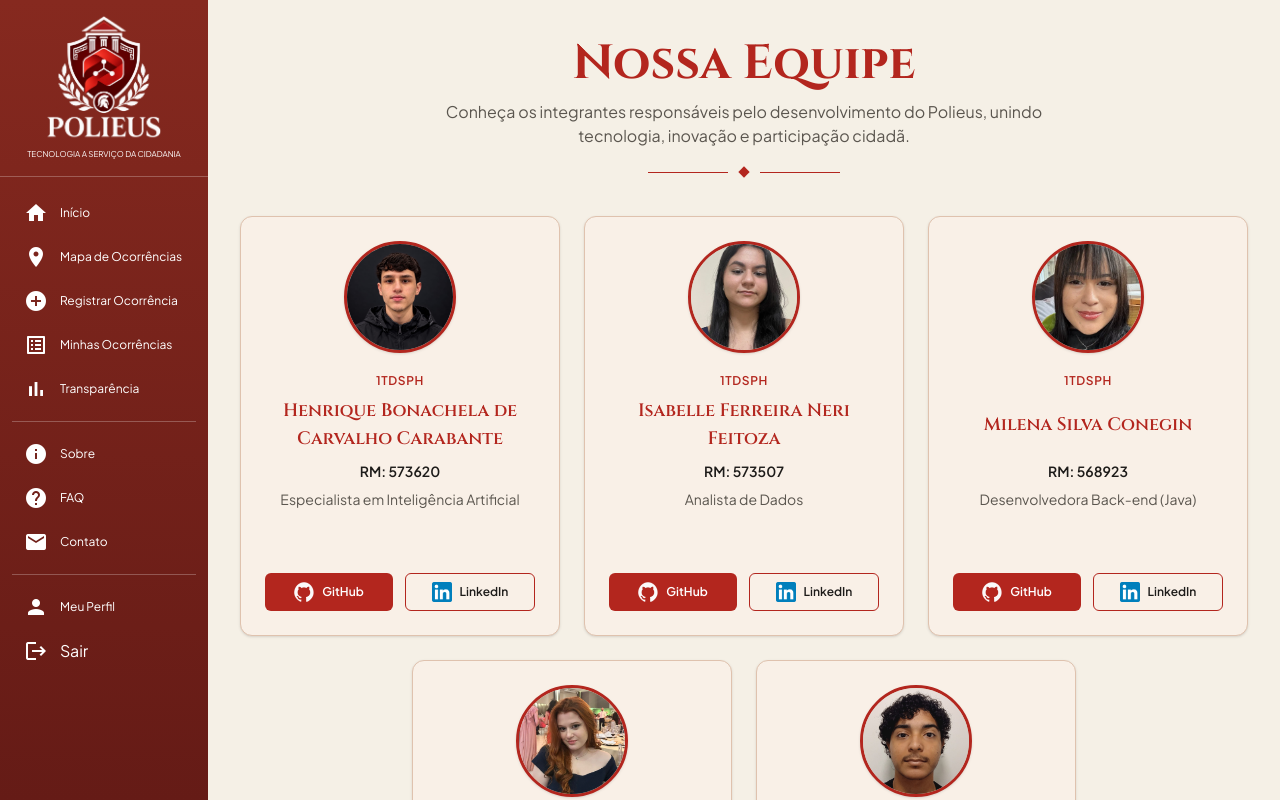
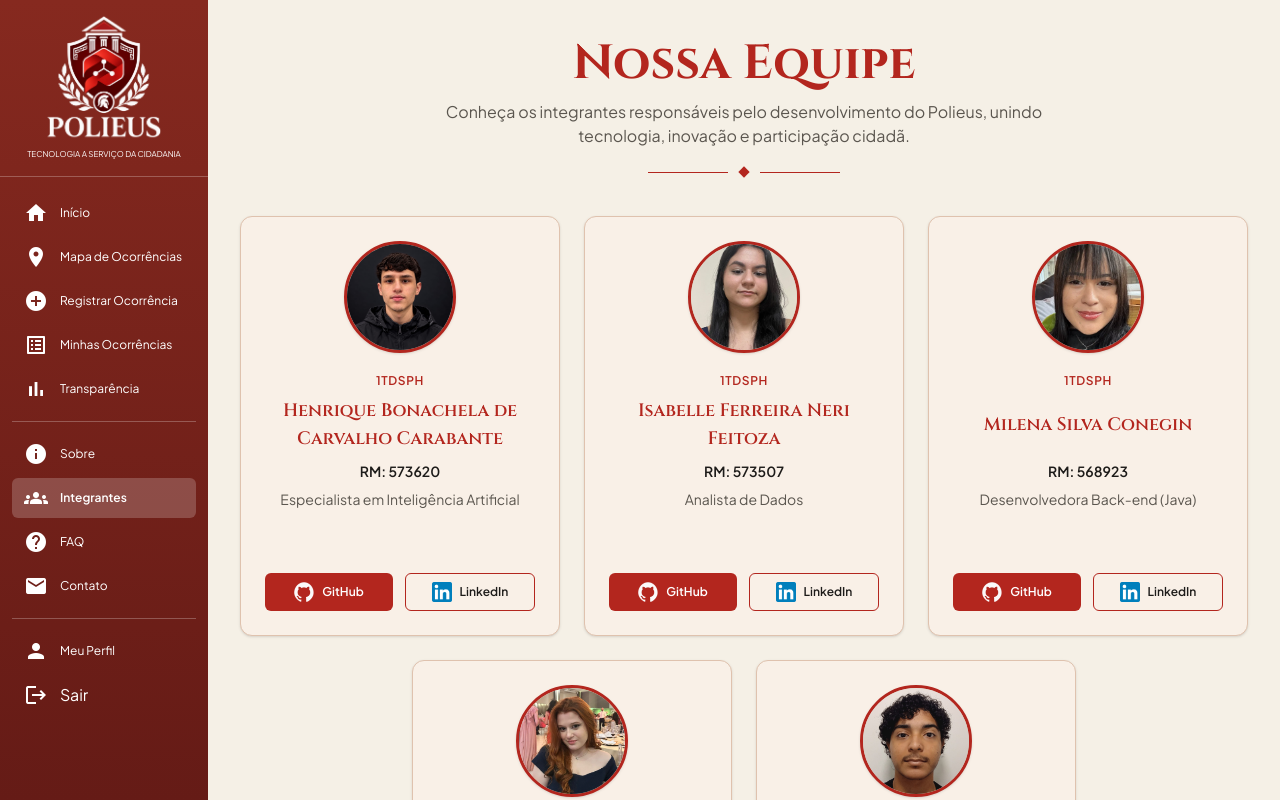
Before and after one commit to POLITECH-Global-Solution/Polieus, a React (Vite) app: page /integrantes in a window 1280 px wide. Shown: the top 800 px of the page. Built offline with nearby package versions, Linux system fonts and the light colour scheme.

Commit message:
feat: Adicionando a página de Integrantes ao menu de navegação.

```diff
--- a/src/components/Cabecalho/Cabecalho.tsx
+++ b/src/components/Cabecalho/Cabecalho.tsx
@@ -48,10 +48,12 @@ export default function Cabecalho({ tipoUsuario = 'cidadao', aoSair }: Cabecalho
                 <div className="flex flex-col items-center border-b border-white/25 px-2 pt-3 pb-4">
                     <img src="/favicons/logo_polieus2.png" alt="Logo do Polieus"
                          className="w-44 h-auto object-contain" />
-            <p className="mt-1 text-center text-[8px] uppercase leading-3 text-white"> Tecnologia a serviço da cidadania</p>
+                    <p className="mt-1 text-center text-[8px] uppercase leading-3 text-white">
+                        Tecnologia a serviço da cidadania
+                    </p>
                 </div>
 
-        <nav aria-label="Menu principal" className="flex flex-1 flex-col px-3 pt-4 pb-3">
+                <nav aria-label="Menu principal" className="flex flex-1 flex-col overflow-y-auto px-3 pt-4 pb-3">
 
                     <ul className="flex flex-col gap-1">
                         {administrador ? (
@@ -135,6 +137,13 @@ export default function Cabecalho({ tipoUsuario = 'cidadao', aoSair }: Cabecalho
                         </li>
 
                         <li>
+                            <NavLink to="/integrantes" onClick={fecharMenu} className={linkClasses}>
+                                <span className="material-icons text-[18px]">groups</span>
+                                Integrantes
+                            </NavLink>
+                        </li>
+
+                        <li>
                             <NavLink to="/faq" onClick={fecharMenu} className={linkClasses}>
                                 <span className="material-icons text-[18px]">help</span>
                                 FAQ
```
Lines whose indentation alone changed are shown as unchanged.
